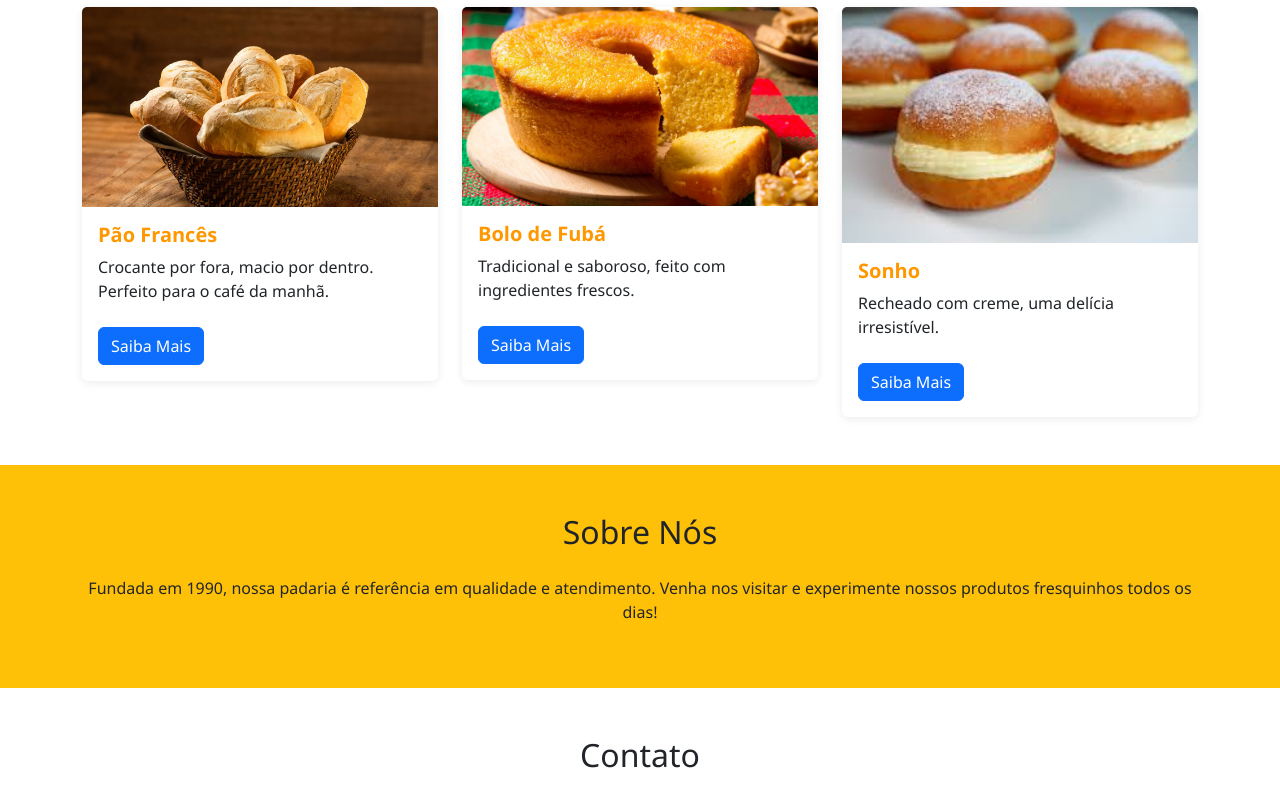
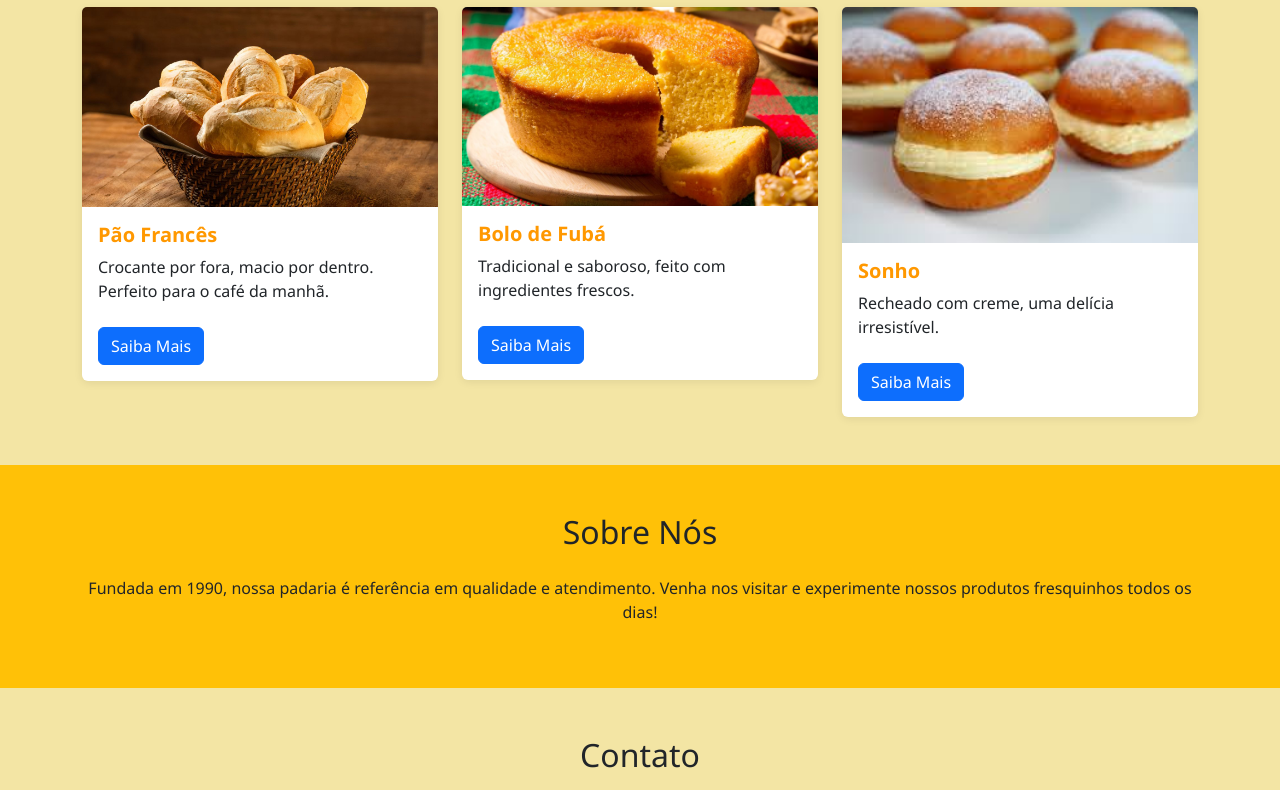
Before and after one commit to Murilo06Maciel/Trabalho_De_Conclus-o_De_Curso_Saga_Senai, a plain HTML site: page index.html in a window 1280 px wide. Shown: the part 425-1215 px from the top of the page. Drawn offline with nearby package versions, Linux system fonts and the light colour scheme.

Commit message:
atualizando arquivo css

```diff
--- a/css/style.css
+++ b/css/style.css
@@ -1,6 +1,6 @@
 body {
   font-family: 'Segoe UI', Arial, sans-serif;
-  background-color: #ffffff;
+  background-color: #f3e5a4;
 }
 
 .navbar {
```
